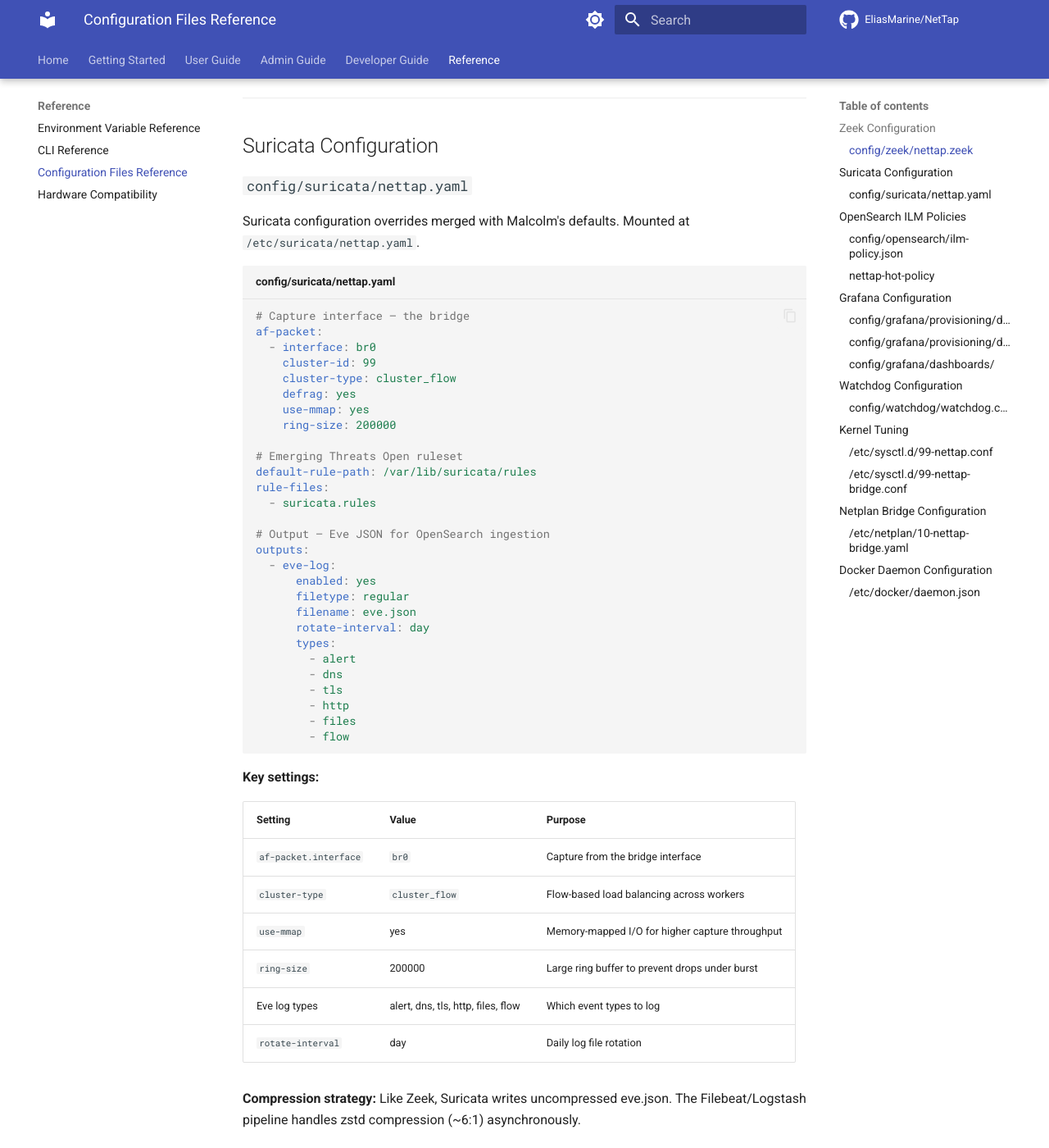
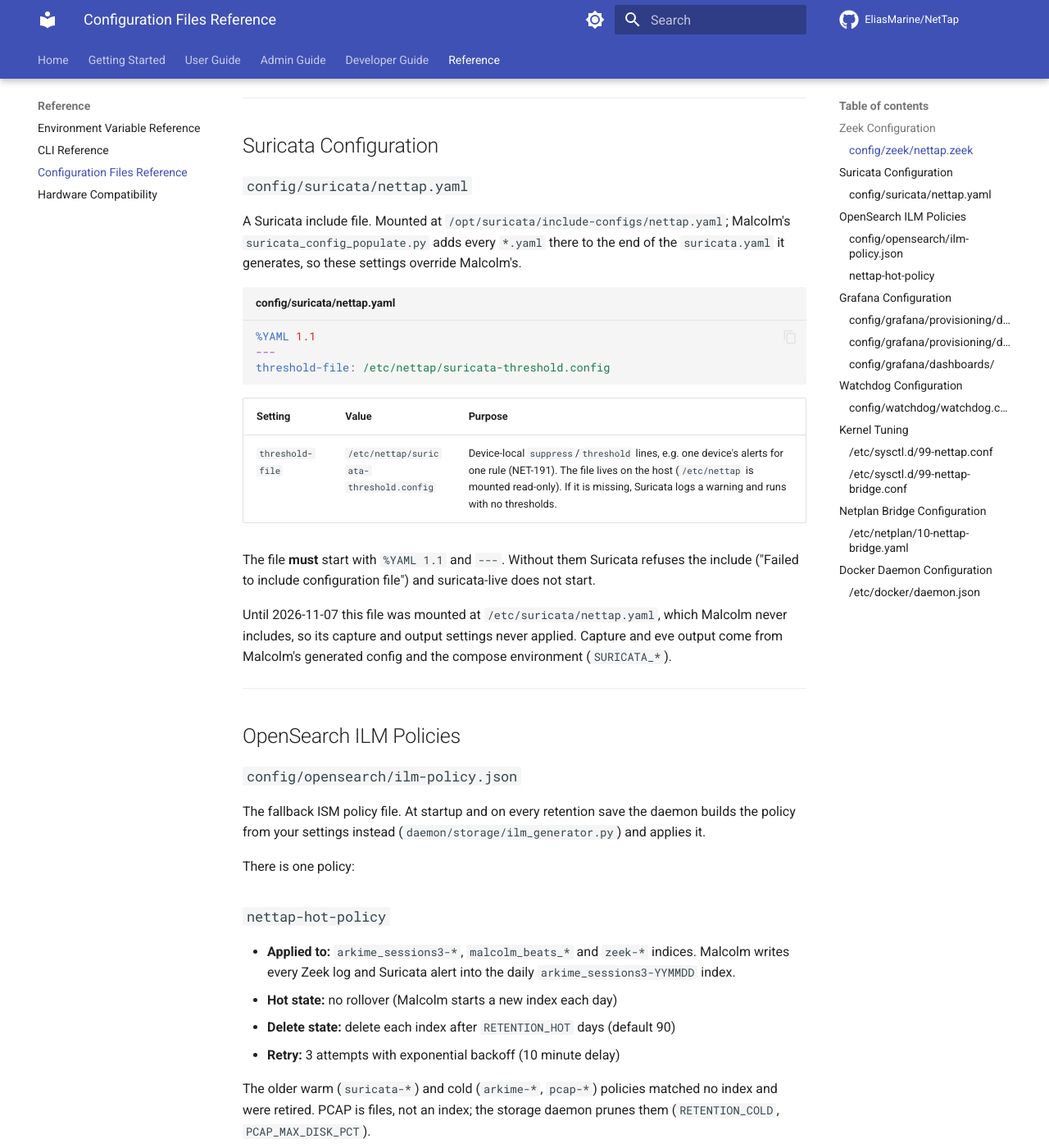
Before and after one commit to EliasMarine/NetTap, an MkDocs documentation site: the page built from docs/reference/config-files.md, in a window 1280 px wide and 1400 px high, scrolled down 1389 px. Shown: the whole window at 82% size. Built offline with MkDocs 1.6.1 and Material for MkDocs 9.7.7, drawn with Linux system fonts in a browser that asks for light colours; comment, search, counter and statistics services are not loaded.

Commit message:
docs(alerts): what counts as an alert; nettap.yaml reference; slice 1 tracking (NET-191)
Co-Authored-By: Claude Opus 5.5 <noreply@anthropic.com>
Claude-Session: https://claude.ai/code/session_01DpgyC9Yg8WR7Qapbsrcdeq

````diff
--- a/docs/reference/config-files.md
+++ b/docs/reference/config-files.md
@@ -54,51 +54,21 @@ redef LogAscii::enable_utf_8 = T;
 
 ### `config/suricata/nettap.yaml`
 
-Suricata configuration overrides merged with Malcolm's defaults. Mounted at `/etc/suricata/nettap.yaml`.
+A Suricata include file. Mounted at `/opt/suricata/include-configs/nettap.yaml`; Malcolm's `suricata_config_populate.py` adds every `*.yaml` there to the end of the `suricata.yaml` it generates, so these settings override Malcolm's.
 
 ```yaml title="config/suricata/nettap.yaml"
-# Capture interface — the bridge
-af-packet:
-  - interface: br0
-    cluster-id: 99
-    cluster-type: cluster_flow
-    defrag: yes
-    use-mmap: yes
-    ring-size: 200000
-
-# Emerging Threats Open ruleset
-default-rule-path: /var/lib/suricata/rules
-rule-files:
-  - suricata.rules
-
-# Output — Eve JSON for OpenSearch ingestion
-outputs:
-  - eve-log:
-      enabled: yes
-      filetype: regular
-      filename: eve.json
-      rotate-interval: day
-      types:
-        - alert
-        - dns
-        - tls
-        - http
-        - files
-        - flow
+%YAML 1.1
+---
+threshold-file: /etc/nettap/suricata-threshold.config
 ```
-
-**Key settings:**
 
 | Setting | Value | Purpose |
 |---|---|---|
-| `af-packet.interface` | `br0` | Capture from the bridge interface |
-| `cluster-type` | `cluster_flow` | Flow-based load balancing across workers |
-| `use-mmap` | yes | Memory-mapped I/O for higher capture throughput |
-| `ring-size` | 200000 | Large ring buffer to prevent drops under burst |
-| Eve log types | alert, dns, tls, http, files, flow | Which event types to log |
-| `rotate-interval` | day | Daily log file rotation |
+| `threshold-file` | `/etc/nettap/suricata-threshold.config` | Device-local `suppress`/`threshold` lines, e.g. one device's alerts for one rule (NET-191). The file lives on the host (`/etc/nettap` is mounted read-only). If it is missing, Suricata logs a warning and runs with no thresholds. |
 
-**Compression strategy:** Like Zeek, Suricata writes uncompressed eve.json. The Filebeat/Logstash pipeline handles zstd compression (~6:1) asynchronously.
+The file **must** start with `%YAML 1.1` and `---`. Without them Suricata refuses the include ("Failed to include configuration file") and suricata-live does not start.
+
+Until 2026-11-07 this file was mounted at `/etc/suricata/nettap.yaml`, which Malcolm never includes, so its capture and output settings never applied. Capture and eve output come from Malcolm's generated config and the compose environment (`SURICATA_*`).
 
 ---
 
````
Also changed, not shown: docs/user-guide/alerts.md (+9 -0 lines), security-reviews/feature-detection-accuracy/security-review.md (added, +37 -0 lines), tracking-fixes/2026-11-06-detection-accuracy.md (added, +52 -0 lines).
